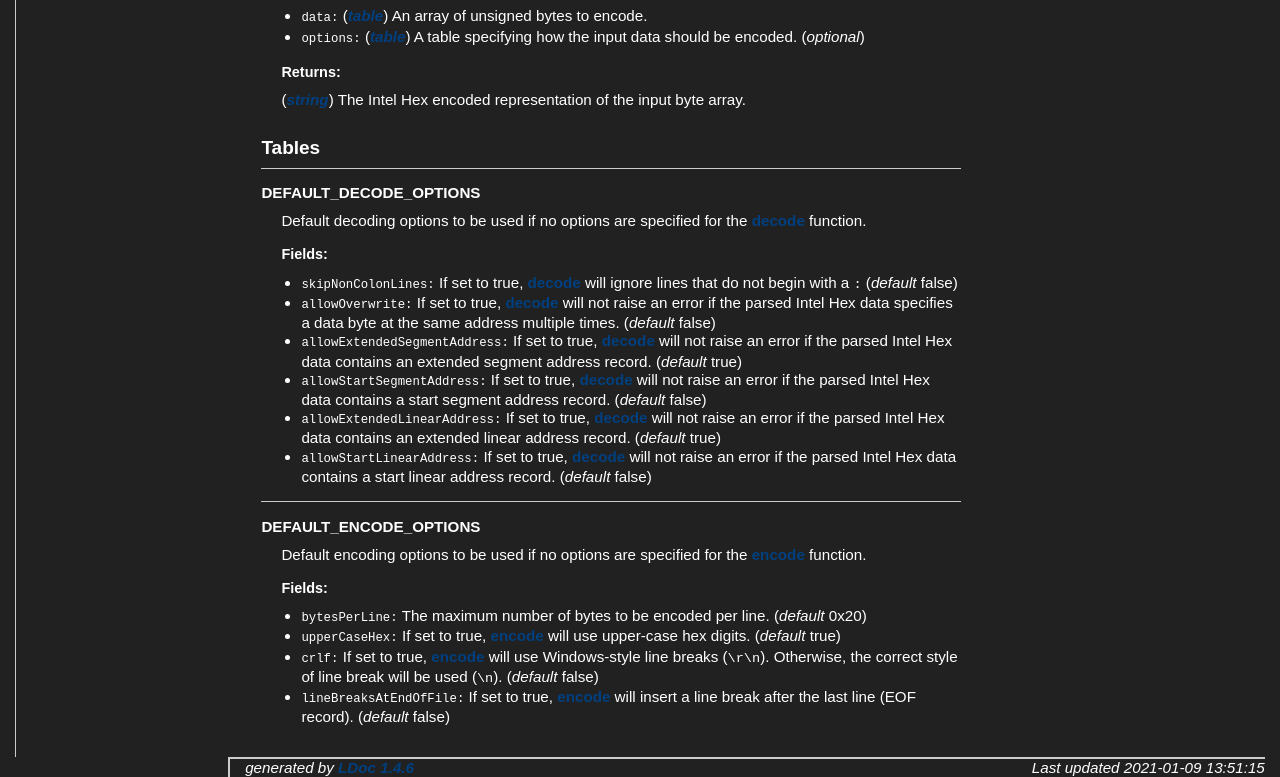
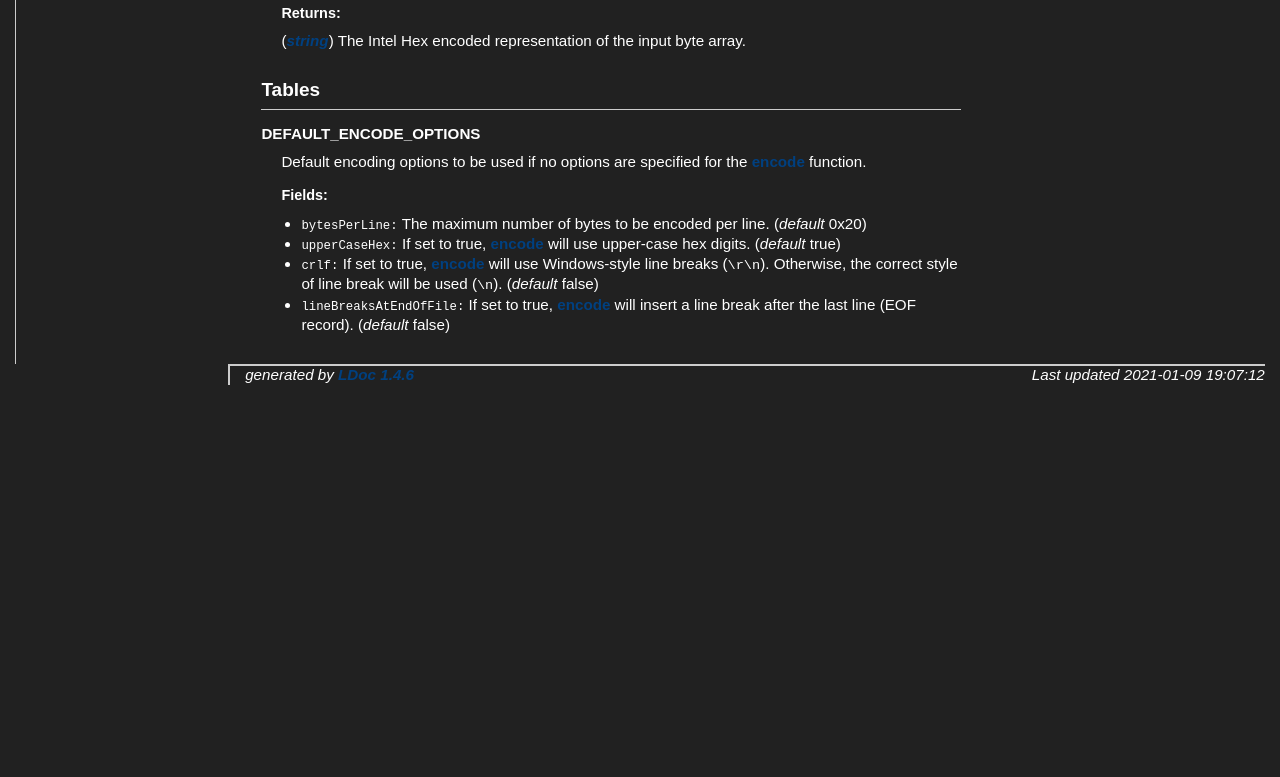
Before and after one commit to sci4me/ihex.lua, a plain HTML site: page docs/index.html in a window 1280 px wide. Shown: the part 1450-2227 px from the top of the page. After the commit the page ends 1835 px from the top, so only its background shows below. Drawn offline with Linux system fonts and the light colour scheme.

```diff
--- a/docs/index.html
+++ b/docs/index.html
@@ -82,12 +82,6 @@
 <h2><a href="#Tables">Tables</a></h2>
 <table class="function_list">
 	<tr>
-	<td class="name" nowrap><a href="#DEFAULT_DECODE_OPTIONS">DEFAULT_DECODE_OPTIONS</a></td>
-	<td class="summary">Default decoding options to be used
- if no options are specified for the
- <a href="index.html#decode">decode</a> function.</td>
-	</tr>
-	<tr>
 	<td class="name" nowrap><a href="#DEFAULT_ENCODE_OPTIONS">DEFAULT_ENCODE_OPTIONS</a></td>
 	<td class="summary">Default encoding options to be used
  if no options are specified for the
@@ -125,7 +119,7 @@
  which must be a table containing options specifying
  how the input string should be interpreted.
  If no second argument is specified, the default
- options (<a href="index.html#DEFAULT_DECODE_OPTIONS">DEFAULT_DECODE_OPTIONS</a>) will be used.</p>
+ options (<code>DEFAULT_DECODE_OPTIONS</code>) will be used.</p>
 
 <p> This function can optionally handle the
  start segment address and start linear address
@@ -157,7 +151,7 @@
         <li><span class="parameter">options</span>
             <span class="types"><a class="type" href="https://www.lua.org/manual/5.1/manual.html#5.5">table</a></span>
          A table specifying how the input
- string should be interpreted. see <a href="index.html#DEFAULT_DECODE_OPTIONS">DEFAULT_DECODE_OPTIONS</a>
+ string should be interpreted. see ???
          (<em>optional</em>)
         </li>
     </ul>
@@ -232,65 +226,6 @@
 
     <dl class="function">
     <dt>
-    <a name = "DEFAULT_DECODE_OPTIONS"></a>
-    <strong>DEFAULT_DECODE_OPTIONS</strong>
-    </dt>
-    <dd>
-    Default decoding options to be used
- if no options are specified for the
- <a href="index.html#decode">decode</a> function.
-
-
-    <h3>Fields:</h3>
-    <ul>
-        <li><span class="parameter">skipNonColonLines</span>
-         If set to true, <a href="index.html#decode">decode</a>
- will ignore lines that do not begin with a <code>:</code>
-         (<em>default</em> false)
-        </li>
-        <li><span class="parameter">allowOverwrite</span>
-         If set to true, <a href="index.html#decode">decode</a>
- will not raise an error if the parsed Intel Hex
- data specifies a data byte at the same address
- multiple times.
-         (<em>default</em> false)
-        </li>
-        <li><span class="parameter">allowExtendedSegmentAddress</span>
-         If set to true,
- <a href="index.html#decode">decode</a> will not raise an error if the parsed
- Intel Hex data contains an extended segment address
- record.
-         (<em>default</em> true)
-        </li>
-        <li><span class="parameter">allowStartSegmentAddress</span>
-         If set to true,
- <a href="index.html#decode">decode</a> will not raise an error if the parsed
- Intel Hex data contains a start segment address
- record.
-         (<em>default</em> false)
-        </li>
-        <li><span class="parameter">allowExtendedLinearAddress</span>
-         If set to true,
- <a href="index.html#decode">decode</a> will not raise an error if the parsed
- Intel Hex data contains an extended linear address
- record.
-         (<em>default</em> true)
-        </li>
-        <li><span class="parameter">allowStartLinearAddress</span>
-         If set to true,
- <a href="index.html#decode">decode</a> will not raise an error if the parsed
- Intel Hex data contains a start linear address
- record.
-         (<em>default</em> false)
-        </li>
-    </ul>
-
-
-
-
-
-</dd>
-    <dt>
     <a name = "DEFAULT_ENCODE_OPTIONS"></a>
     <strong>DEFAULT_ENCODE_OPTIONS</strong>
     </dt>
@@ -339,7 +274,7 @@
 </div> <!-- id="main" -->
 <div id="about">
 <i>generated by <a href="http://github.com/stevedonovan/LDoc">LDoc 1.4.6</a></i>
-<i style="float:right;">Last updated 2021-01-09 13:51:15 </i>
+<i style="float:right;">Last updated 2021-01-09 19:07:12 </i>
 </div> <!-- id="about" -->
 </div> <!-- id="container" -->
 </body>
```
Also changed, not shown: docs/examples/lua-ihex_spec.lua.html (+1 -1 lines), docs/topics/README.md.html (+1 -1 lines), 1 other file.
